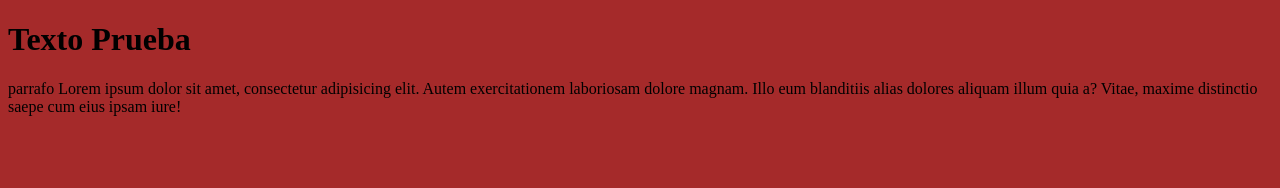
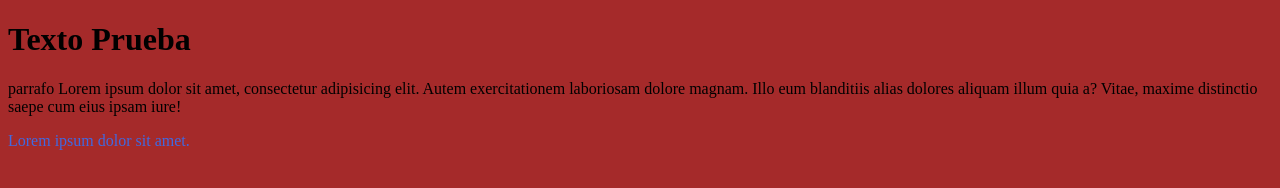
Before and after one commit to Fran-Cabrera-dev/test1, a plain HTML site: page public/index.html in a window 1280 px wide. Drawn offline with Linux system fonts and the light colour scheme.

Commit message:
Editando archivos2

```diff
--- a/public/index.html
+++ b/public/index.html
@@ -12,6 +12,6 @@
 <body>
     <h1>Texto Prueba</h1>
     <p>parrafo Lorem ipsum dolor sit amet, consectetur adipisicing elit. Autem exercitationem laboriosam dolore magnam. Illo eum blanditiis alias dolores aliquam illum quia a? Vitae, maxime distinctio saepe cum eius ipsam iure!</p>
-
+    <p class="parrafo">Lorem ipsum dolor sit amet.</p>
 </body>
 </html>
--- a/public/script.js
+++ b/public/script.js
@@ -1,2 +1,3 @@
 let texto = "texto desde javascript";
 console.log("texto" + texto );
+console.log("prrrrrobando");
--- a/public/style.css
+++ b/public/style.css
@@ -3,5 +3,10 @@ body {
 }
 
 h1{
-    border-color: aliceblue 2px solid;
+    border-color: fuchsia 2px solid;
 }
+
+.parrafo{
+    color: royalblue;
+    padding: 50px auto;
+}
```
